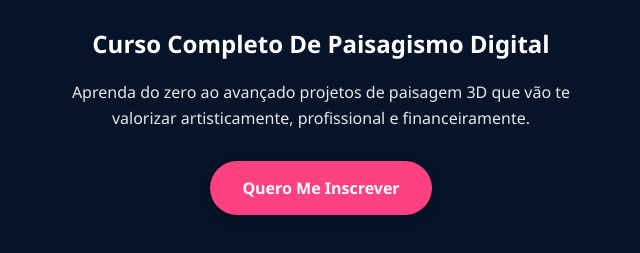
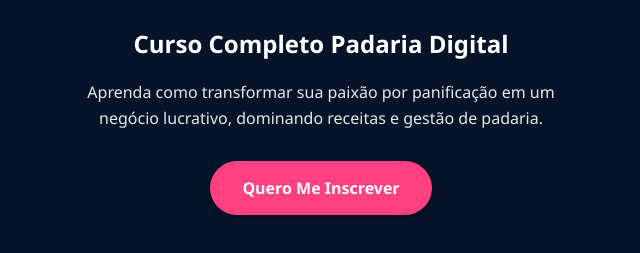
Before and after one commit to SeTT7/br4.betterlifestamina.online, a plain HTML site: page home/index.html in a window 1280 px wide. Shown: the part 305-558 px from the top of the page, without its empty margins (319-959 px from the left). Drawn offline with Linux system fonts and the light colour scheme.

Commit message:
Update index.html

```diff
--- a/home/index.html
+++ b/home/index.html
@@ -93,12 +93,12 @@
 <body>
     <div class="container">
         <div class="image-container">
-            <img src="img/1.jpg" alt="Curso de Paisagismo Digital" class="curso-imagem">
+            <img src="img/2.jpg" alt="Curso de Paisagismo Digital" class="curso-imagem">
         </div>
 
-        <h1>Curso Completo De Paisagismo Digital</h1>
+        <h1>Curso Completo Padaria Digital</h1>
 
-        <p>Aprenda do zero ao avançado projetos de paisagem 3D que vão te valorizar artisticamente, profissional e financeiramente.</p>
+        <p>Aprenda como transformar sua paixão por panificação em um negócio lucrativo, dominando receitas e gestão de padaria.</p>
 
         <button class="btn" onclick="window.location.href='https://br4.betterlifestamina.online/email'">Quero Me Inscrever</button>
     </div>
```
